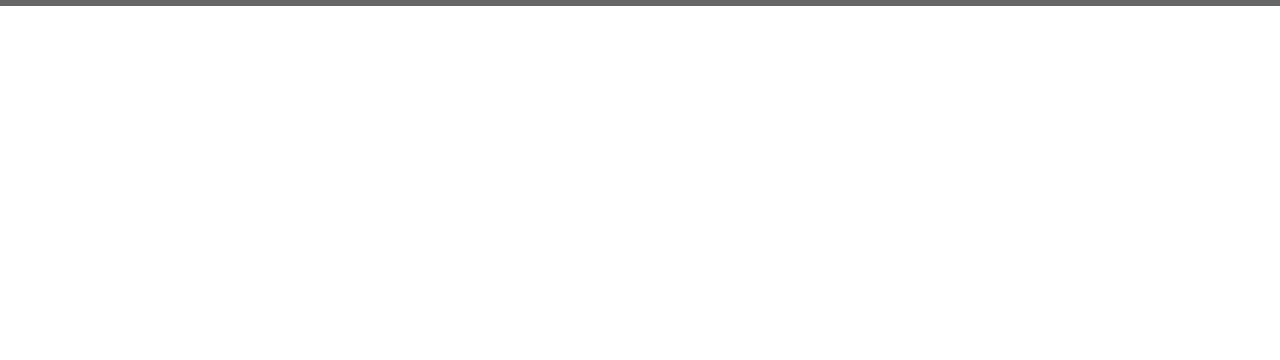
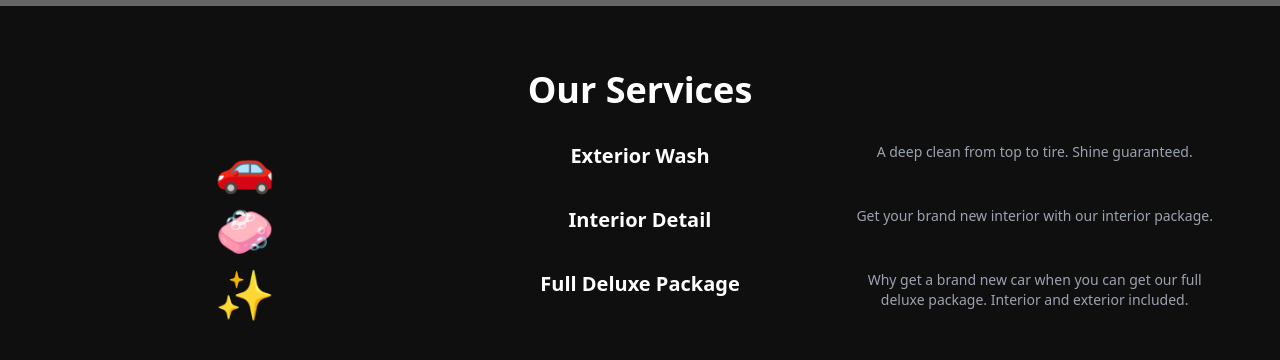
Before and after one commit to tareqrwk/wash-and-waxworks, a JavaScript app in the folder client/: page / in a window 1280 px wide. Shown: the part 562-922 px from the top of the page. Before the commit the page ends 800 px from the top, so only its background shows below. Built offline with nearby package versions, Linux system fonts and the light colour scheme; grey boxes are pictures that could not be loaded; the HTML template or start-up script is replaced by a standard one.

Commit message:
Added Services Section.

```diff
--- a/client/src/App.js
+++ b/client/src/App.js
@@ -1,10 +1,12 @@
 import Hero from "./components/Hero";
 import Navbar from "./components/Navbar";
+import Services from "./components/Services";
 export default function App() {
   return (
     <div>
       <Navbar />
       <Hero />
+      <Services />
     </div>
   );
 }
--- /dev/null
+++ b/client/src/components/Services.js
@@ -0,0 +1,26 @@
+function Services() {
+    return (
+      <section className="py-16 px-6 bg-[#0f0f0f] text-white text-center">
+        <h2 className="text-4xl font-bold mb-8">Our Services</h2>
+        {/*Services Cards */}
+        <div className="grid grid-cols-1 md:grid-cols-3 gap-8 max-w-6xl mx-auto transition transform duration-300 hover:scale-105 hover:shadow-xl">
+            <div className="text-5xl mb-4">🚗</div>
+            <h3 className="text-xl font-semibold mb-2">Exterior Wash</h3>
+            <p className="text-sm text-gray-400">A deep clean from top to tire. Shine guaranteed.</p>
+        </div>
+        <div className="grid grid-cols-1 md:grid-cols-3 gap-8 max-w-6xl mx-auto transition transform duration-300 hover:scale-105 hover:shadow-xl">
+            <div className="text-5xl mb-4">🧼</div>
+            <h3 className="text-xl font-semibold mb-2">Interior Detail</h3>
+            <p className="text-sm text-gray-400">Get your brand new interior with our interior package.</p>
+        </div>
+        <div className="grid grid-cols-1 md:grid-cols-3 gap-8 max-w-6xl mx-auto transition transform duration-300 hover:scale-105 hover:shadow-xl">
+            <div className="text-5xl mb-4">✨</div>
+            <h3 className="text-xl font-semibold mb-2">Full Deluxe Package</h3>
+            <p className="text-sm text-gray-400">Why get a brand new car when you can get our full deluxe package. Interior and exterior included.</p>
+        </div>
+
+      </section>
+    );
+  }
+
+  export default Services;
```
